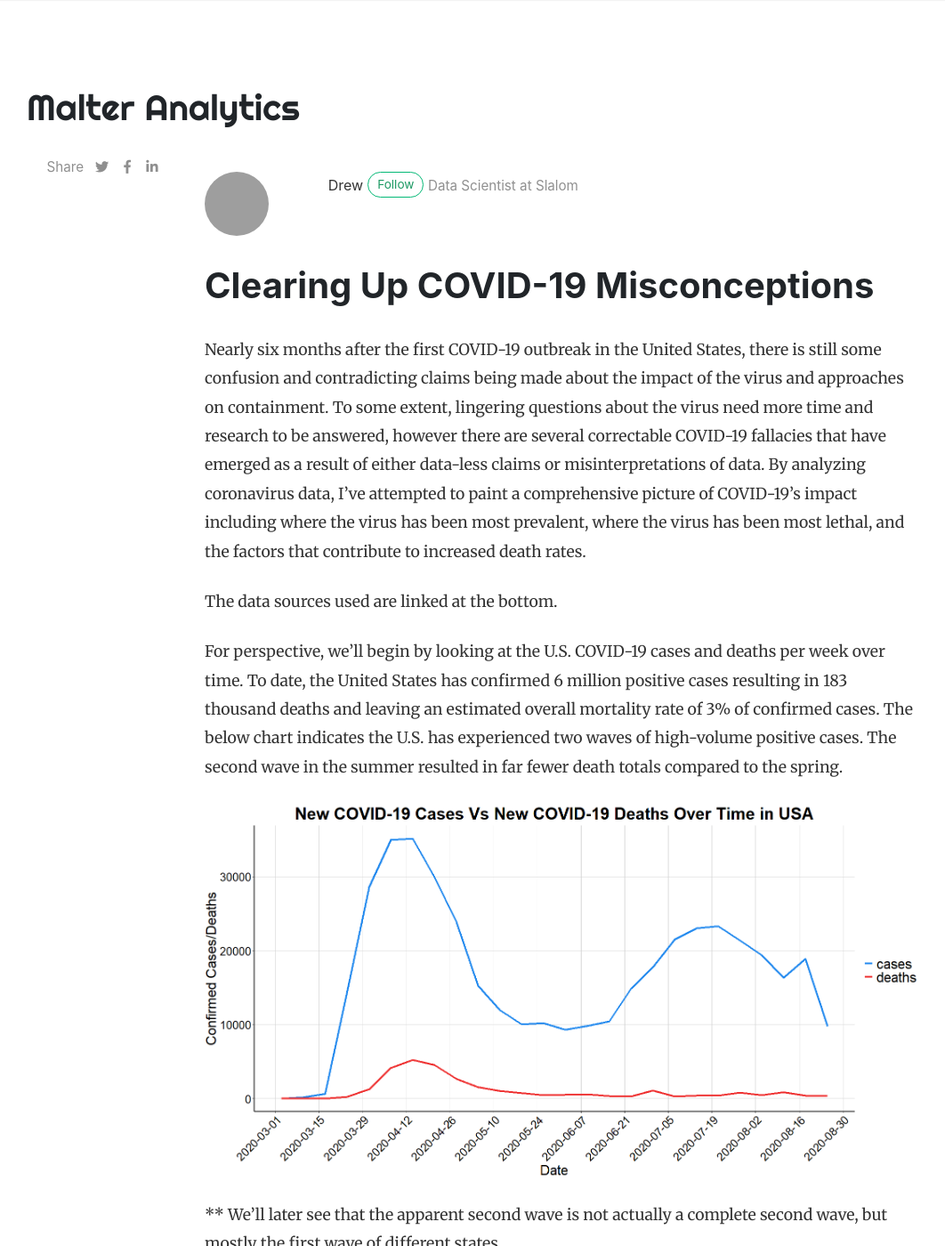
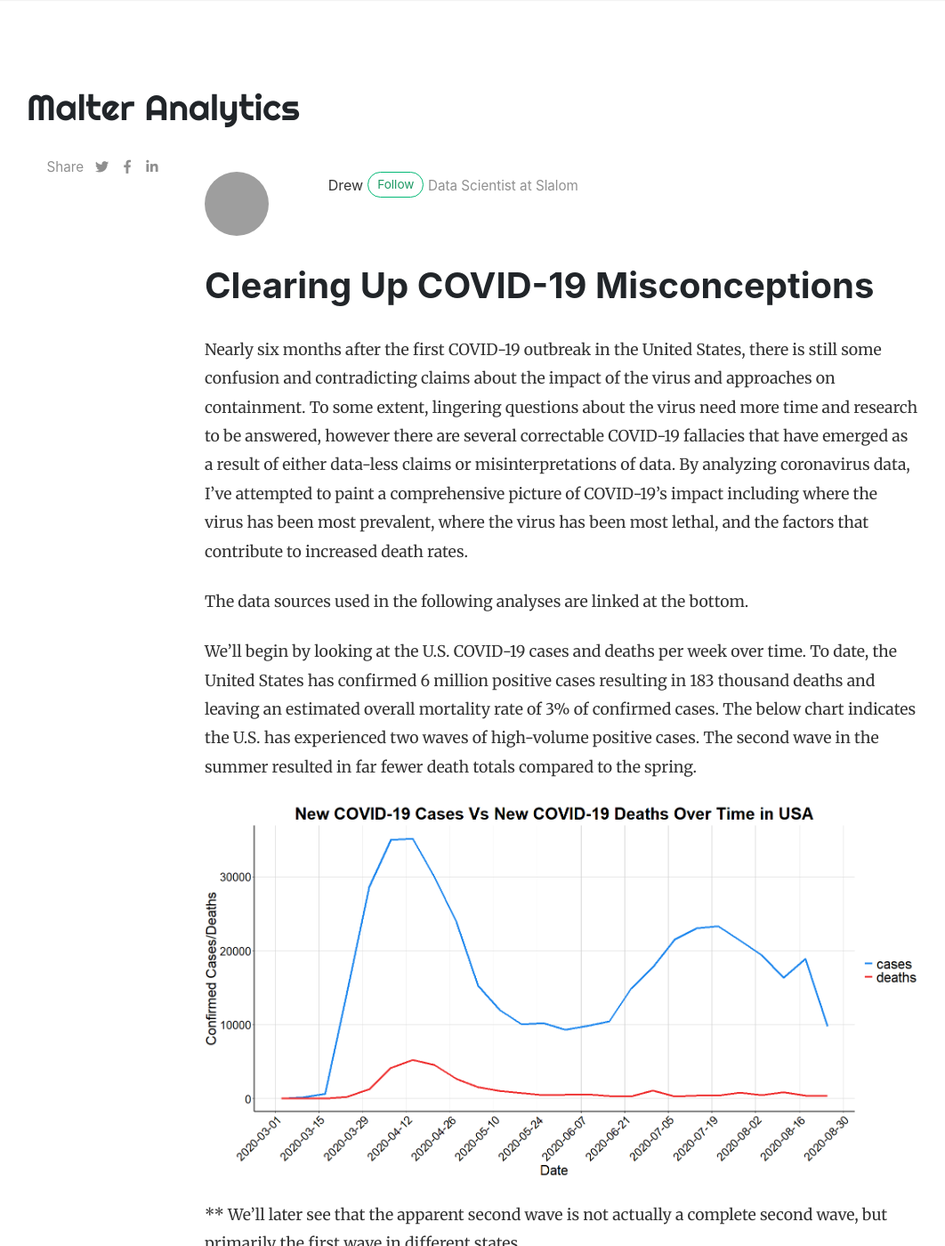
Before and after one commit to malteranalytics/malteranalytics.github.io, a Jekyll site: the page built from _posts/2020-09-01-covid.md, in a window 1280 px wide and 1400 px high. Shown: the whole window at 89% size, without its empty margins (55-1117 px from the left). Built offline with Jekyll 4.4.1, drawn with Linux system fonts in a browser that asks for light colours; nearby versions of some CDN libraries; comment, search, counter and statistics services are not loaded; some of the changed text lies outside the part shown; grey boxes are pictures that could not be loaded.

Commit message:
Update 2020-09-01-covid.md

```diff
--- a/_posts/2020-09-01-covid.md
+++ b/_posts/2020-09-01-covid.md
@@ -9,12 +9,12 @@ featured: false
 ---
 
 
-Nearly six months after the first COVID-19 outbreak in the United States, there is still some confusion and contradicting claims being made about the impact of the virus and approaches on containment.  To some extent, lingering questions about the virus need more time and research to be answered, however there are several correctable COVID-19 fallacies that have emerged as a result of either data-less claims or misinterpretations of data.  By analyzing coronavirus data, I've attempted to paint a comprehensive picture of COVID-19's impact including where the virus has been most prevalent, where the virus has been most lethal, and the factors that contribute to increased death rates.
+Nearly six months after the first COVID-19 outbreak in the United States, there is still some confusion and contradicting claims about the impact of the virus and approaches on containment.  To some extent, lingering questions about the virus need more time and research to be answered, however there are several correctable COVID-19 fallacies that have emerged as a result of either data-less claims or misinterpretations of data.  By analyzing coronavirus data, I've attempted to paint a comprehensive picture of COVID-19's impact including where the virus has been most prevalent, where the virus has been most lethal, and the factors that contribute to increased death rates.
 
-The data sources used are linked at the bottom.
+The data sources used in the following analyses are linked at the bottom.
 
 
-For perspective, we'll begin by looking at the U.S. COVID-19 cases and deaths per week over time.  To date, the United States has confirmed 6 million positive cases resulting in 183 thousand deaths and leaving an estimated overall mortality rate of 3% of confirmed cases.  The below chart indicates the U.S. has experienced two waves of high-volume positive cases. The second wave in the summer resulted in far fewer death totals compared to the spring.
+We'll begin by looking at the U.S. COVID-19 cases and deaths per week over time.  To date, the United States has confirmed 6 million positive cases resulting in 183 thousand deaths and leaving an estimated overall mortality rate of 3% of confirmed cases.  The below chart indicates the U.S. has experienced two waves of high-volume positive cases. The second wave in the summer resulted in far fewer death totals compared to the spring.
 
 
 
@@ -23,7 +23,7 @@ For perspective, we'll begin by looking at the U.S. COVID-19 cases and deaths pe
 
 
 
-** We'll later see that the apparent second wave is not actually a complete second wave, but mostly the first wave of different states.
+** We'll later see that the apparent second wave is not actually a complete second wave, but primarily the first wave in different states.
 
 
 
@@ -192,7 +192,7 @@ With Florida, Texas, California, and New York all showing comparable waves of CO
 
 
 
-To assess the relationship that the virus has among cities within a state, the final charts below show a breakdown of a few selective states that have had high quantity of cases and have highly populated cities within their state. Notably, in Ohio, there was little correlation between the timeframe of deaths when comparing the major cities, as many cities experienced their highest death rates at different times.  On the other hand, in Texas and Florida there appears to be more correlation of the death rates from city to city over time and in California, Los Angeles has maintained significantly higher death rates than other cities within the state for most of the past 6 months.
+To assess the relationship that the virus has among cities within a state, the final charts below show a breakdown of a few selective states that have had high quantity of cases and have highly populated cities within their state. Notably, in Ohio, there was little correlation between the timeframe of deaths when comparing the major cities, as many cities experienced their highest death rates at different times.  On the other hand, in Texas and Florida there appears to be more correlation of the death rates from city to city over time and in California, Los Angeles has maintained significantly higher death rates than other cities within the state for the majority of the past 6 months.
 
 
 
```
Also changed, not shown: other parts of _posts/2020-09-01-covid.md (+7 -7 lines).
